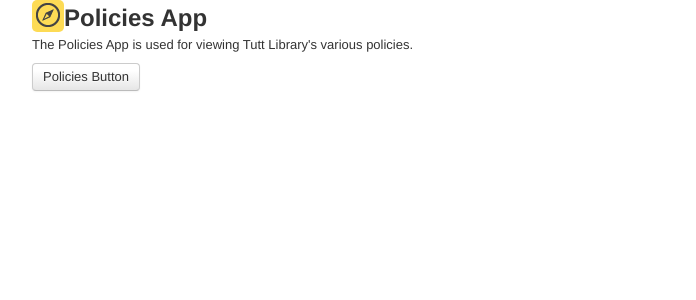
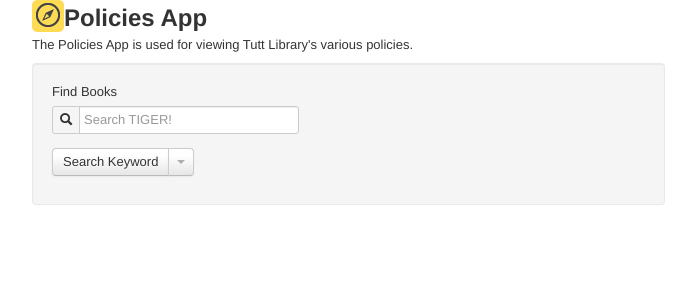
Before and after one commit to jermnelson/FRBR-Redis-Datastore, a Django app: template aristotle/templates/policies/app.html in a window 1280 px wide. Shown: the top 300 px of the page, without its empty margins (138-834 px from the left). Run offline with Django 3.2, Linux system fonts and the light colour scheme; the template is opened without the code that fills it, so the values that code supplies are empty; style sheets or scripts are compiled from the project's sources; parts of the project's set-up code (start-up, migrations or seed data) failed here and were passed over; some libraries are stand-ins or nearby versions.

Commit message:
Began developing the Book Search App from within the Policies App

```diff
--- a/aristotle/templates/policies/app.html
+++ b/aristotle/templates/policies/app.html
@@ -19,6 +19,34 @@
   </div>
   <h2>Policies App</h2>
   <p>The Policies App is used for viewing Tutt Library's various policies.</p>
+  <div class="row">
+    <div class="span8">
+      <form class="well form-vertical">
+        <div class="control-group">
+          <label class="control-label" for="searchIcon">Find Books</label>
+          <div class="controls">
+            <div class="input-prepend">
+              <span class="add-on"><i class="icon-search"></i></span>
+              <input id="searchIcon" type="text" placeholder="Search TIGER!">
+            </div>
+            <div class="btn-group">
+              <button type="submit" class="btn" href="#">Search Keyword</button>
+              <button class="btn dropdown-toggle" data-toggle="dropdown">
+                <span class="caret"></span>
+              </a>
+              <ul class="dropdown-menu">
+                <li>Keyword</li>
+                <li>Author</li>
+                <li>Title</li>
+                <li>Subject</li>
+                <li>Journal Title</li>
+              </ul>
+            </div>
+          </div>
+        </div>
+      </form>
+    </div>
+  </div>
   {% comment %}END search DIV{% endcomment %}
   </div>
  {% comment %}END row-fluid DIV{% endcomment %}
@@ -27,7 +55,6 @@
  <div class="row-fluid">
   {% comment %}START widget DIV{% endcomment %}
   <div class="row12">
-   <a href=# onclick="alert('In Policies App')" class="btn">Policies Button</a>
   {% comment %}END widget DIV{% endcomment %}
   </div>
  {% comment %}END row-fluid DIV{% endcomment %}
```
